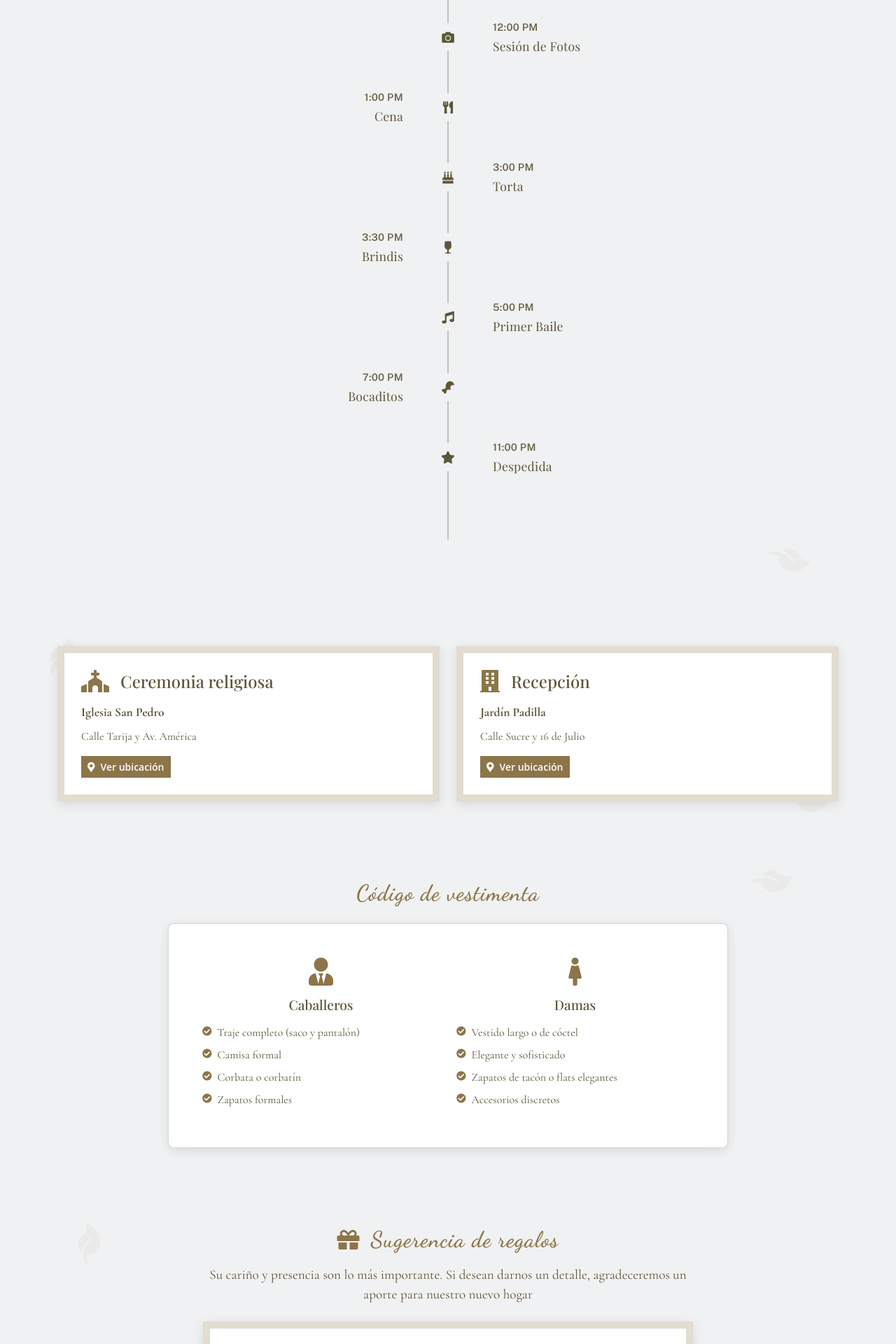
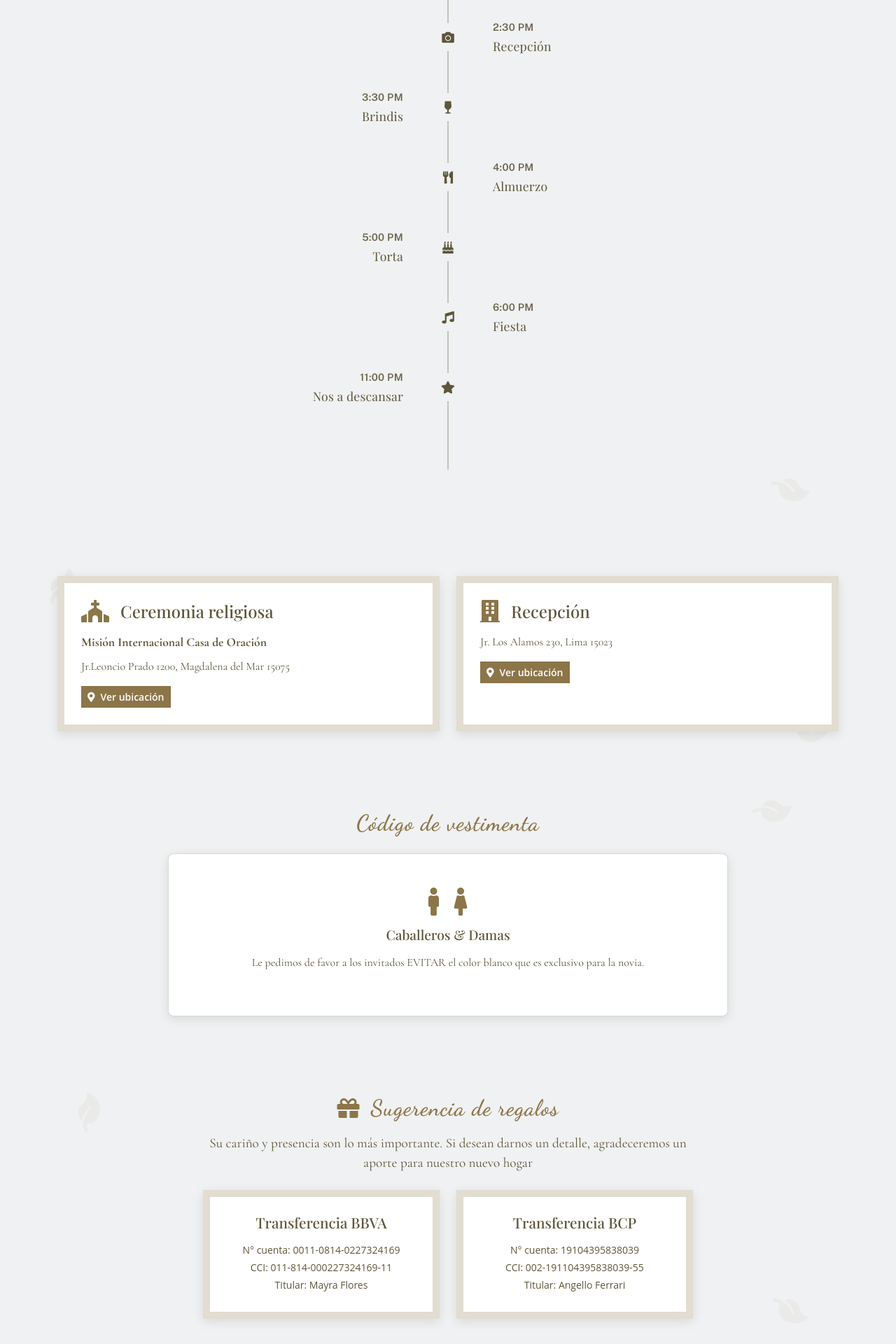
Before and after one commit to faspi-team/template-wedding, a Nuxt app: page / in a window 1280 px wide. Shown: the part 2420-4340 px from the top of the page at 70% size. Built offline with nearby package versions, Linux system fonts and the light colour scheme.

Commit message:
chore: update data

```diff
--- a/layouts/classic.vue
+++ b/layouts/classic.vue
@@ -22,7 +22,7 @@
 
 <script setup lang="ts">
 useHead({
-    title: 'FestiWao - Invitaciones de Boda',
+    title: 'Mayra & Angello - Nuestra Boda',
     htmlAttrs: {
         lang: 'es'
     },
--- a/pages/index.vue
+++ b/pages/index.vue
@@ -305,101 +305,18 @@
           <div class="dress-code-box p-5"
             :style="{ border: `1px solid rgba(107, 142, 90, 0.3)`, backgroundColor: 'white', boxShadow: '0 4px 15px rgba(0,0,0,0.1)' }">
             <div class="row g-4">
-              <div class="col-md-6">
+              <div class="col-md-12">
                 <div class="dress-code-gender">
                   <div class="dress-code-icon mb-3">
-                    <i class="fas fa-user-tie" :style="{ color: primaryColor, fontSize: '2.5rem' }"></i>
-                  </div>
-                  <h4 class="dress-code-gender-title elegant-heading mb-3"
-                    :style="{ color: textColor, fontSize: '1.2rem' }">Caballeros</h4>
-                  <ul class="dress-code-list elegant-body"
-                    :style="{ color: textColor, fontSize: '1rem', textAlign: 'left', listStyle: 'none', padding: 0 }">
-                    <li v-if="invitation.dress_code.toLowerCase() === 'formal'" class="mb-2">
-                      <i class="fas fa-check-circle me-2" :style="{ color: primaryColor, fontSize: '0.85rem' }"></i>
-                      Traje completo (saco y pantalón)
-                    </li>
-                    <li v-if="invitation.dress_code.toLowerCase() === 'formal'" class="mb-2">
-                      <i class="fas fa-check-circle me-2" :style="{ color: primaryColor, fontSize: '0.85rem' }"></i>
-                      Camisa formal
-                    </li>
-                    <li v-if="invitation.dress_code.toLowerCase() === 'formal'" class="mb-2">
-                      <i class="fas fa-check-circle me-2" :style="{ color: primaryColor, fontSize: '0.85rem' }"></i>
-                      Corbata o corbatín
-                    </li>
-                    <li v-if="invitation.dress_code.toLowerCase() === 'formal'" class="mb-2">
-                      <i class="fas fa-check-circle me-2" :style="{ color: primaryColor, fontSize: '0.85rem' }"></i>
-                      Zapatos formales
-                    </li>
-                    <li
-                      v-if="invitation.dress_code.toLowerCase() === 'semi-formal' || invitation.dress_code.toLowerCase() === 'semi formal'"
-                      class="mb-2">
-                      <i class="fas fa-check-circle me-2" :style="{ color: primaryColor, fontSize: '0.85rem' }"></i>
-                      Traje o blazer
-                    </li>
-                    <li
-                      v-if="invitation.dress_code.toLowerCase() === 'semi-formal' || invitation.dress_code.toLowerCase() === 'semi formal'"
-                      class="mb-2">
-                      <i class="fas fa-check-circle me-2" :style="{ color: primaryColor, fontSize: '0.85rem' }"></i>
-                      Camisa de vestir
-                    </li>
-                    <li v-if="invitation.dress_code.toLowerCase() === 'casual'" class="mb-2">
-                      <i class="fas fa-check-circle me-2" :style="{ color: primaryColor, fontSize: '0.85rem' }"></i>
-                      Pantalón de vestir
-                    </li>
-                    <li v-if="invitation.dress_code.toLowerCase() === 'casual'" class="mb-2">
-                      <i class="fas fa-check-circle me-2" :style="{ color: primaryColor, fontSize: '0.85rem' }"></i>
-                      Camisa o polo
-                    </li>
-                  </ul>
-                </div>
-              </div>
-              <!-- Women's Dress Code -->
-              <div class="col-md-6">
-                <div class="dress-code-gender">
-                  <div class="dress-code-icon mb-3">
+                    <i class="fas fa-male" :style="{ color: primaryColor, fontSize: '2.5rem' }"></i>
+                    &nbsp;&nbsp;&nbsp;&nbsp;&nbsp;
                     <i class="fas fa-female" :style="{ color: primaryColor, fontSize: '2.5rem' }"></i>
                   </div>
                   <h4 class="dress-code-gender-title elegant-heading mb-3"
-                    :style="{ color: textColor, fontSize: '1.2rem' }">Damas</h4>
-                  <ul class="dress-code-list elegant-body"
-                    :style="{ color: textColor, fontSize: '1rem', textAlign: 'left', listStyle: 'none', padding: 0 }">
-                    <li v-if="invitation.dress_code.toLowerCase() === 'formal'" class="mb-2">
-                      <i class="fas fa-check-circle me-2" :style="{ color: primaryColor, fontSize: '0.85rem' }"></i>
-                      Vestido largo o de cóctel
-                    </li>
-                    <li v-if="invitation.dress_code.toLowerCase() === 'formal'" class="mb-2">
-                      <i class="fas fa-check-circle me-2" :style="{ color: primaryColor, fontSize: '0.85rem' }"></i>
-                      Elegante y sofisticado
-                    </li>
-                    <li v-if="invitation.dress_code.toLowerCase() === 'formal'" class="mb-2">
-                      <i class="fas fa-check-circle me-2" :style="{ color: primaryColor, fontSize: '0.85rem' }"></i>
-                      Zapatos de tacón o flats elegantes
-                    </li>
-                    <li v-if="invitation.dress_code.toLowerCase() === 'formal'" class="mb-2">
-                      <i class="fas fa-check-circle me-2" :style="{ color: primaryColor, fontSize: '0.85rem' }"></i>
-                      Accesorios discretos
-                    </li>
-                    <li
-                      v-if="invitation.dress_code.toLowerCase() === 'semi-formal' || invitation.dress_code.toLowerCase() === 'semi formal'"
-                      class="mb-2">
-                      <i class="fas fa-check-circle me-2" :style="{ color: primaryColor, fontSize: '0.85rem' }"></i>
-                      Vestido de cóctel o elegante
-                    </li>
-                    <li
-                      v-if="invitation.dress_code.toLowerCase() === 'semi-formal' || invitation.dress_code.toLowerCase() === 'semi formal'"
-                      class="mb-2">
-                      <i class="fas fa-check-circle me-2" :style="{ color: primaryColor, fontSize: '0.85rem' }"></i>
-                      Conjunto elegante
-                    </li>
-                    <li v-if="invitation.dress_code.toLowerCase() === 'casual'" class="mb-2">
-                      <i class="fas fa-check-circle me-2" :style="{ color: primaryColor, fontSize: '0.85rem' }"></i>
-                      Vestido casual elegante
-                    </li>
-                    <li v-if="invitation.dress_code.toLowerCase() === 'casual'" class="mb-2">
-                      <i class="fas fa-check-circle me-2" :style="{ color: primaryColor, fontSize: '0.85rem' }"></i>
-                      Conjunto cómodo y elegante
-                    </li>
-                  </ul>
+                    :style="{ color: textColor, fontSize: '1.2rem' }">Caballeros & Damas</h4>
+                  <p class="elegant-body" :style="{ color: textColor, fontSize: '1rem' }">
+                    Le pedimos de favor a los invitados EVITAR el color blanco que es exclusivo para la novia.
+                  </p>
                 </div>
               </div>
             </div>
@@ -428,18 +345,14 @@
           </p>
           <div class="row g-4">
             <!-- Transfer Option -->
-            <div v-if="invitation.gifts.transfer" class="col-md-12">
+            <div v-for="(transfer, idx) in invitation.gifts.transfer"  class="col-md-6">
               <div class="p-4 rounded h-100"
                 :style="{ borderStyle: 'double', border: `10px solid ${primaryColor}40`, backgroundColor: 'white', boxShadow: '0 4px 15px rgba(0,0,0,0.1)' }">
-                <h4 class="mb-3 elegant-heading" :style="{ color: textColor, fontSize: '1.3rem' }">Transferencia</h4>
-                <div v-if="invitation.gifts.transfer.qr_code" class="mb-3">
-                  <img :src="invitation.gifts.transfer.qr_code" alt="QR Code" class="img-fluid"
-                    style="max-width: 200px;">
-                </div>
-                <div v-if="invitation.gifts.transfer.info" class="small" :style="{ color: textColor }">
-                  <p v-for="(line, idx) in invitation.gifts.transfer.info.split('\n')" :key="idx" class="mb-1">{{ line
-                  }}
-                  </p>
+                <h4 class="mb-3 elegant-heading" :style="{ color: textColor, fontSize: '1.3rem' }">Transferencia {{ transfer.bank }}</h4>
+                <div class="row">
+                  <div v-if="transfer.info" class="small" :style="{ color: textColor }">
+                    <p v-for="(line, idx) in transfer.info.split('\n')" :key="idx" class="mb-1">{{ line }}</p>
+                  </div>
                 </div>
               </div>
             </div>
--- a/public/invitations.json
+++ b/public/invitations.json
@@ -18,21 +18,29 @@
       "bible_reference": "Mateo 19:6",
       "invitation_message": "Con el amor que nos une, la bendición de Dios y el apoyo de nuestros padres, te invitamos a celebrar el día más especial de nuestras vidas.",
       "religious_ceremony": {
-        "location": "Iglesia San Pedro",
-        "address": "Calle Tarija y Av. América",
-        "maps_url": "https://maps.google.com/?q=Iglesia+San+Pedro"
+        "location": "Misión Internacional Casa de Oración",
+        "address": "Jr.Leoncio Prado 1200, Magdalena del Mar 15075",
+        "maps_url": "https://maps.app.goo.gl/BgLJaoEFfoSbGUBK9"
       },
       "reception": {
-        "location": "Jardín Padilla",
-        "address": "Calle Sucre y 16 de Julio",
-        "maps_url": "https://maps.google.com/?q=Jardín+Padilla"
+        "location": "",
+        "address": "Jr. Los Alamos 230, Lima 15023",
+        "maps_url": "https://maps.app.goo.gl/jjLjGTM5k56BPXJy6"
       },
       "dress_code": "Formal",
       "gifts": {
-        "transfer": {
-          "qr_code": "/assets/images/default-invitation.svg",
-          "info": "Banco: BBVA\nN° de cuenta: 0011-0814-0227324169\nCCI: 011-814-000227324169-11\nTitular: Angello"
-        },
+        "transfer": [
+          {
+            "bank": "BBVA",
+            "qr_code": "/assets/images/default-invitation.svg",
+            "info": "N° cuenta: 0011-0814-0227324169\nCCI: 011-814-000227324169-11\nTitular: Mayra Flores"
+          },
+          {
+            "bank": "BCP",
+            "qr_code": "/assets/images/default-invitation.svg",
+            "info": "N° cuenta: 19104395838039\nCCI: 002-191104395838039-55\nTitular: Angello Ferrari"
+          }
+        ],
         "registry": {
           "url": "https://www.amazon.com/wedding/guest-view/1Z1F5FUVHIHGW",
           "description": "Nuestra lista de regalos"
@@ -85,55 +93,48 @@
         {
           "id": "timeline-1",
           "title": "Ceremonia Religiosa",
-          "time": "11:00 AM",
+          "time": "11:30 AM",
           "description": "Ceremonia religiosa",
           "icon": "fa-church"
         },
         {
           "id": "timeline-2",
-          "title": "Sesión de Fotos",
-          "time": "12:00 PM",
-          "description": "Sesión de fotos",
+          "title": "Recepción",
+          "time": "2:30 PM",
+          "description": "Recepción",
           "icon": "fa-camera"
         },
         {
           "id": "timeline-3",
-          "title": "Cena",
-          "time": "1:00 PM",
-          "description": "Cena",
-          "icon": "fa-utensils"
-        },
-        {
-          "id": "timeline-4",
-          "title": "Torta",
-          "time": "3:00 PM",
-          "description": "Corte de torta",
-          "icon": "fa-birthday-cake"
-        },
-        {
-          "id": "timeline-5",
           "title": "Brindis",
           "time": "3:30 PM",
           "description": "Brindis",
           "icon": "fa-wine-glass"
         },
         {
+          "id": "timeline-4",
+          "title": "Almuerzo",
+          "time": "4:00 PM",
+          "description": "Almuerzo",
+          "icon": "fa-utensils"
+        },
+        {
+          "id": "timeline-5",
+          "title": "Torta",
+          "time": "5:00 PM",
+          "description": "Corte de torta",
+          "icon": "fa-birthday-cake"
+        },
+        {
           "id": "timeline-6",
-          "title": "Primer Baile",
-          "time": "5:00 PM",
-          "description": "Primer baile",
+          "title": "Fiesta",
+          "time": "6:00 PM",
+          "description": "Fiesta",
           "icon": "fa-music"
         },
         {
           "id": "timeline-7",
-          "title": "Bocaditos",
-          "time": "7:00 PM",
-          "description": "Bocaditos",
-          "icon": "fa-drumstick-bite"
-        },
-        {
-          "id": "timeline-8",
-          "title": "Despedida",
+          "title": "Nos a descansar",
           "time": "11:00 PM",
           "description": "Despedida",
           "icon": "fa-star"
```
